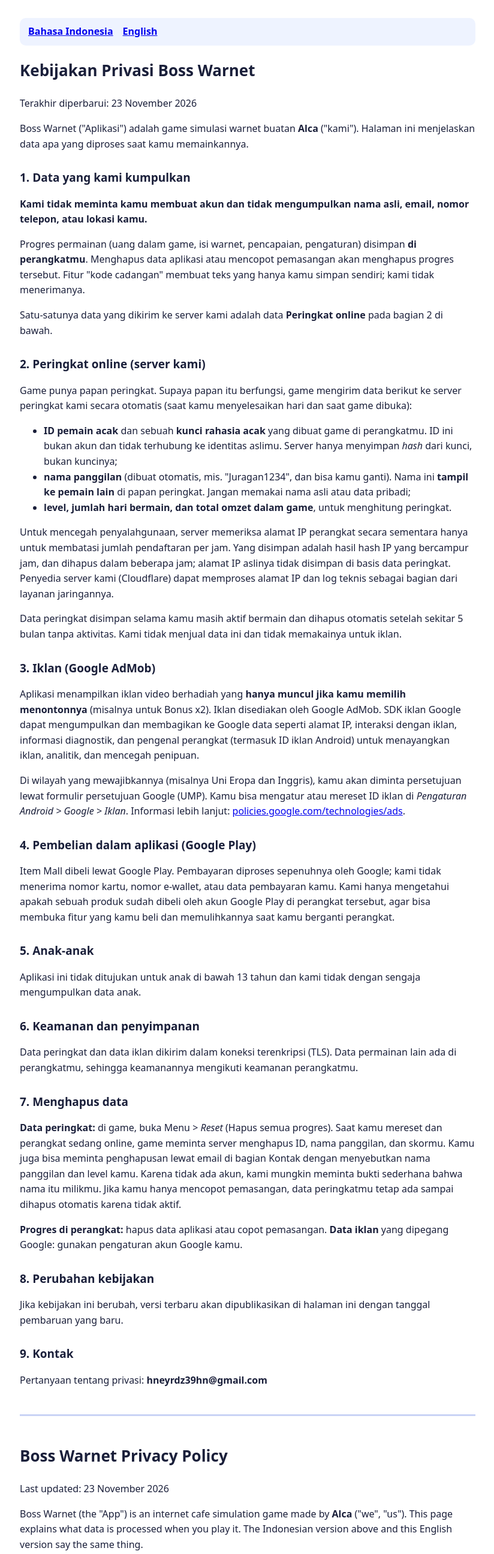
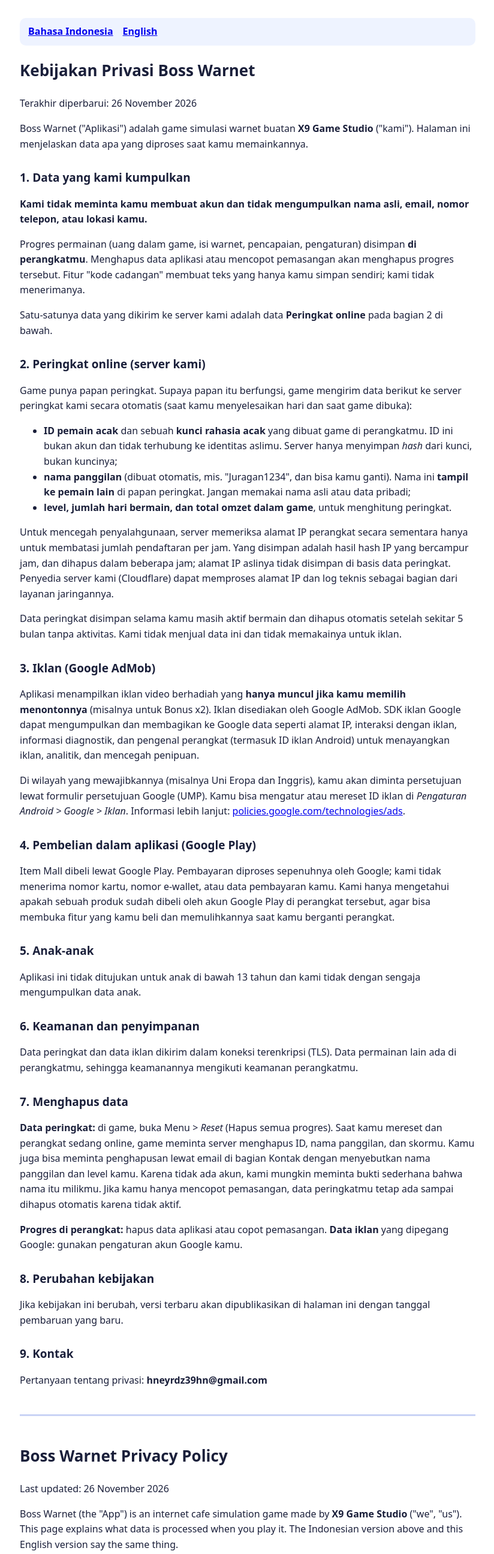
Before and after one commit to hendryalca-lab/x9-legal, a plain HTML site: page boss-warnet/privacy-policy.html in a window 1280 px wide. Shown: the top 2591 px of the page at 60% size, without its empty margins (227-1051 px from the left). Drawn offline with Linux system fonts and the light colour scheme.

Commit message:
Boss Warnet: nama pengembang di kebijakan privasi jadi X9 Game Studio
Co-Authored-By: Claude Sonnet 5.5 <noreply@anthropic.com>
Claude-Session: https://claude.ai/code/session_01Gy7xUVYa1HiFFMK1VWWGzE

```diff
--- a/boss-warnet/privacy-policy.html
+++ b/boss-warnet/privacy-policy.html
@@ -6,8 +6,8 @@
 <nav><a href="#id">Bahasa Indonesia</a><a href="#en">English</a></nav>
 <section id="id" lang="id">
 <h1>Kebijakan Privasi Boss Warnet</h1>
-<p>Terakhir diperbarui: 23 November 2026</p>
-<p>Boss Warnet ("Aplikasi") adalah game simulasi warnet buatan <b>Alca</b> ("kami"). Halaman ini menjelaskan data apa yang diproses saat kamu memainkannya.</p>
+<p>Terakhir diperbarui: 26 November 2026</p>
+<p>Boss Warnet ("Aplikasi") adalah game simulasi warnet buatan <b>X9 Game Studio</b> ("kami"). Halaman ini menjelaskan data apa yang diproses saat kamu memainkannya.</p>
 
 <h2>1. Data yang kami kumpulkan</h2>
 <p><b>Kami tidak meminta kamu membuat akun dan tidak mengumpulkan nama asli, email, nomor telepon, atau lokasi kamu.</b></p>
@@ -50,8 +50,8 @@
 
 <section id="en" lang="en">
 <h1>Boss Warnet Privacy Policy</h1>
-<p>Last updated: 23 November 2026</p>
-<p>Boss Warnet (the "App") is an internet cafe simulation game made by <b>Alca</b> ("we", "us"). This page explains what data is processed when you play it. The Indonesian version above and this English version say the same thing.</p>
+<p>Last updated: 26 November 2026</p>
+<p>Boss Warnet (the "App") is an internet cafe simulation game made by <b>X9 Game Studio</b> ("we", "us"). This page explains what data is processed when you play it. The Indonesian version above and this English version say the same thing.</p>
 
 <h2>1. Data we collect</h2>
 <p><b>We do not ask you to create an account, and we do not collect your real name, email address, phone number or location.</b></p>
```
